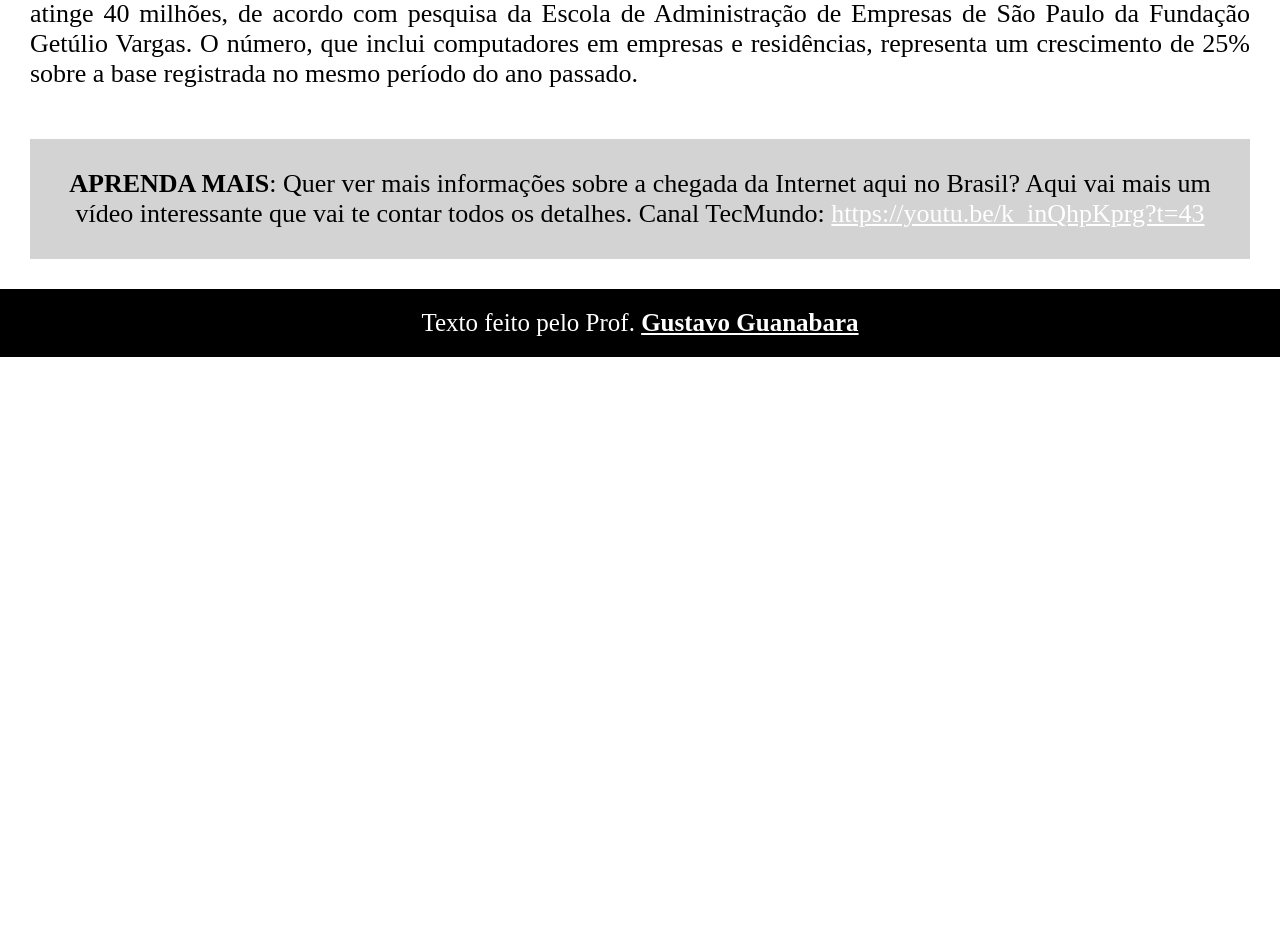
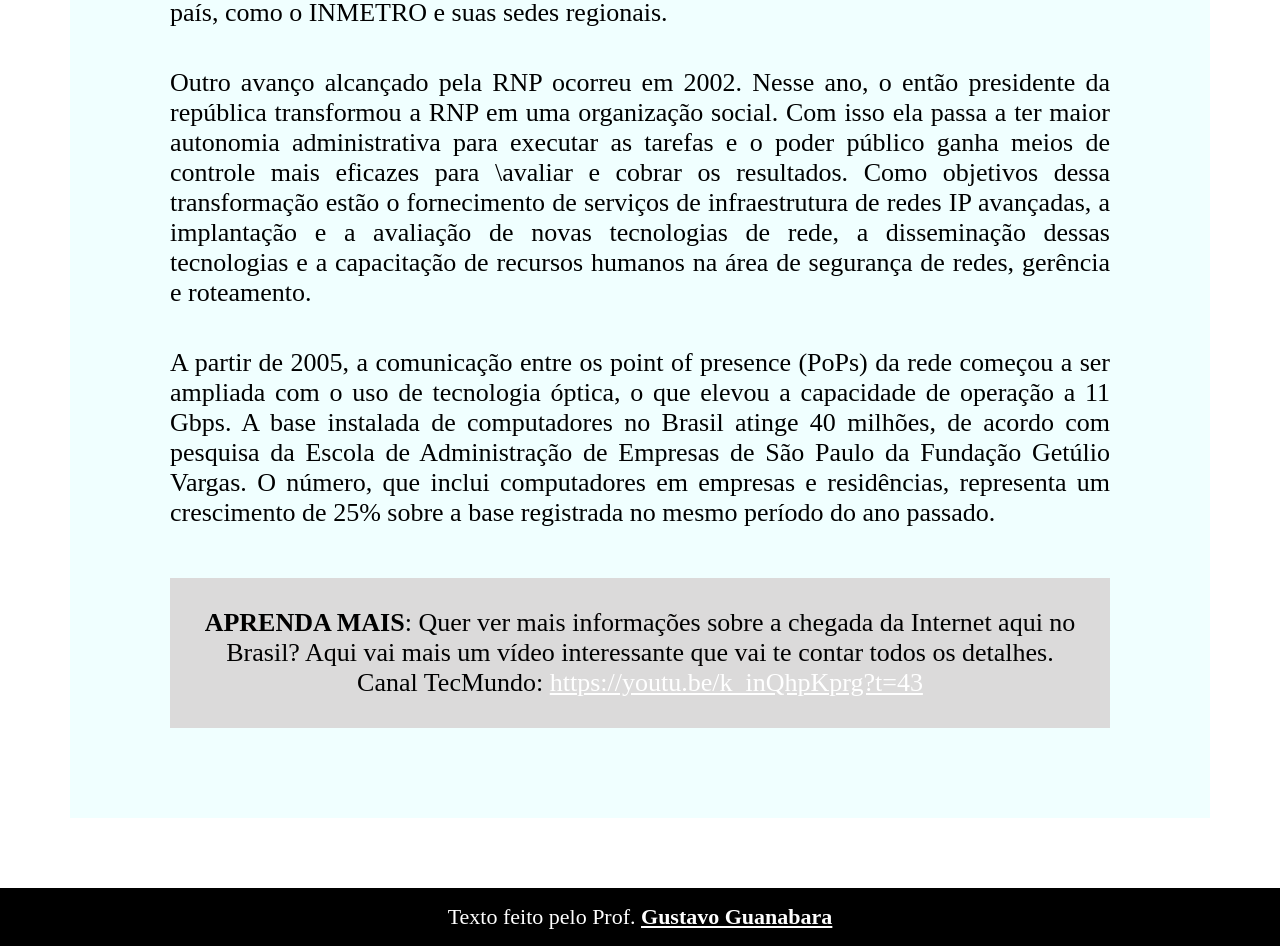
Before and after one commit to meelziin/curso-html-css-gustavo-guanabara, a plain HTML site: page index.html in a window 1280 px wide. Shown: the part 1700-2646 px from the top of the page. Before the commit the page ends 2057 px from the top, so only its background shows below. Drawn offline with Linux system fonts and the light colour scheme.

Commit message:
diminui o footer e deichei a div mais clara

```diff
--- a/estilos/style.css
+++ b/estilos/style.css
@@ -6,12 +6,19 @@
     padding: 0px;
 }
 
+div#main {
+    margin: 70px;
+    background-color: azure;
+    padding-bottom: 20px;
+}
+
 div {
     background-color: rgb(255, 255, 255);
 }
 
 main {
     text-align: center;
+    margin: 70px;
 }
 
 h1 {
@@ -25,7 +32,7 @@ h2 {
 
 p#guanabara {
     text-align: unset;
-    background-color: lightgray;
+    background-color: rgb(219, 218, 218);
     font-size: 26px;
     padding: 30px;
     margin: 30px;
@@ -41,13 +48,9 @@ p {
     padding-bottom: 20px;
 }
 
-div#gustavo {
-    padding-bottom: 30px;
-}
-
 p#mais {
     text-align: unset;
-    background-color: lightgray;
+    background-color: rgb(219, 218, 218);
     font-size: 26px;
     padding: 30px;
     margin: 30px;
@@ -58,8 +61,9 @@ a {
 }
 
 footer {
+    text-align: center;
     background-color: black;
     color: white;
-    padding: 20px;
-    font-size: 25px;
+    padding: 16px;
+    font-size: 22px;
 }
--- a/index.html
+++ b/index.html
@@ -8,7 +8,7 @@
     <link rel="stylesheet" href="estilos/style.css">
 </head>
 <body>
-    <div>
+    <div id="main">
         <main>
             <h1>HISTÓRIA DA INTERNET</h1>
             <p>Todos nós temos uma História. Quando
@@ -89,8 +89,8 @@
                 contar todos os detalhes.
                 Canal TecMundo: <a href="https://youtu.be/k_inQhpKprg?t=43" target="_blank">https://youtu.be/k_inQhpKprg?t=43</a>
             </p>
-            <footer>Texto feito pelo Prof. <strong><a href="https://github.com/gustavoguanabara" target="_blank">Gustavo Guanabara</a></strong></footer>
         </main>
     </div>
+    <footer>Texto feito pelo Prof. <strong><a href="https://github.com/gustavoguanabara" target="_blank">Gustavo Guanabara</a></strong></footer>
 </body>
 </html>
```
